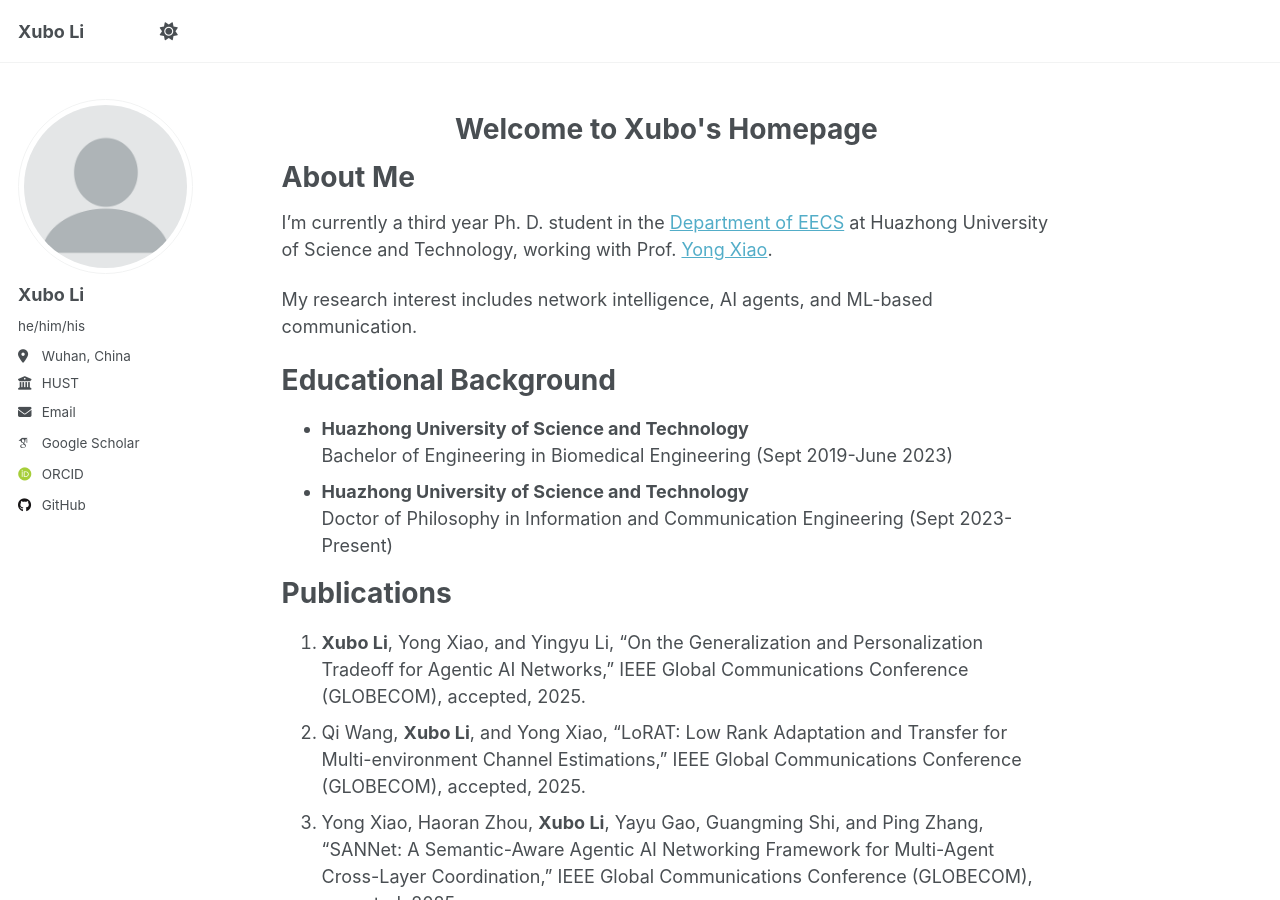
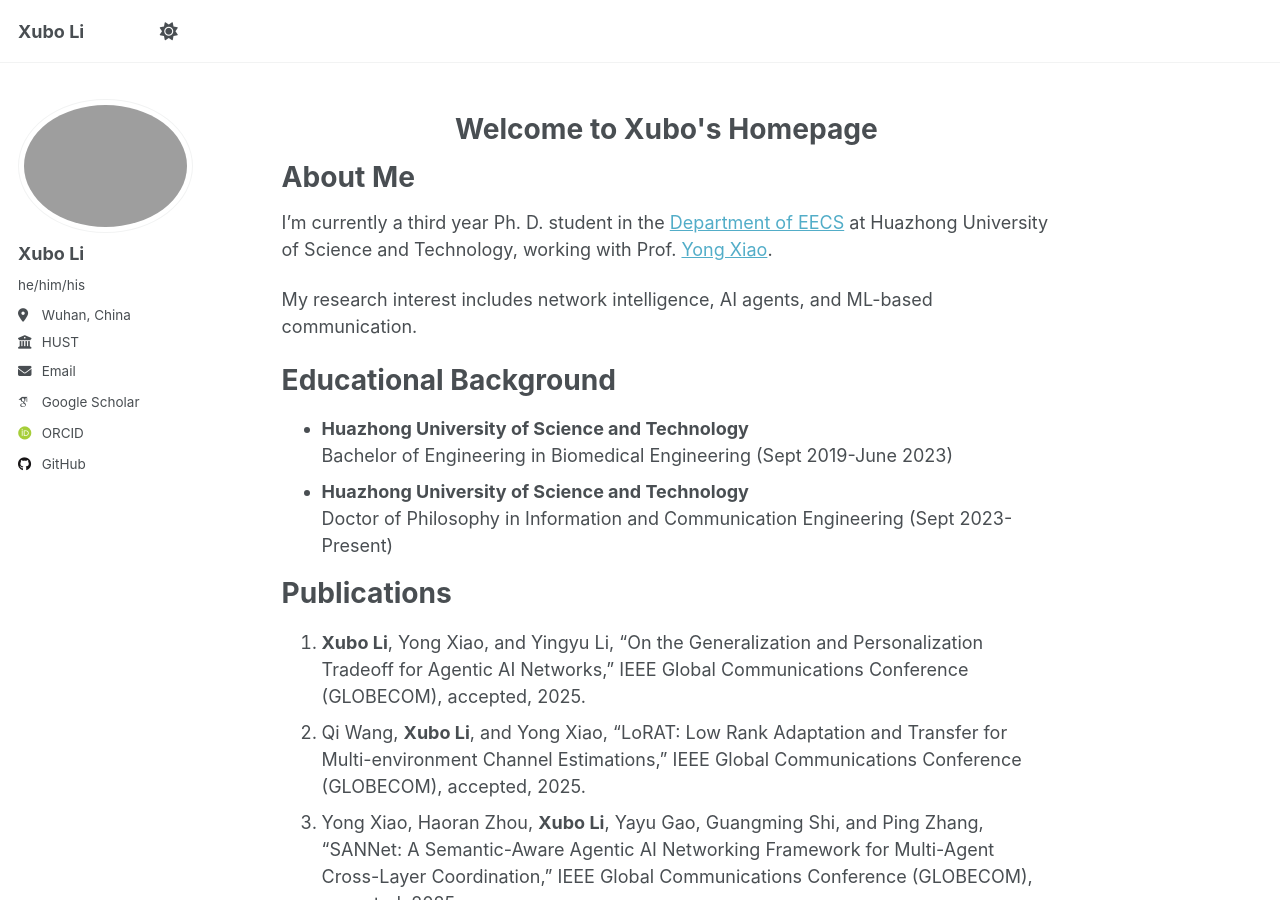
Before and after one commit to XuboLee/xubolee.github.io, a Jekyll site: the page built from _pages/about.md, in a window 1280 px wide and 900 px high. Built offline with Jekyll 4.4.1, drawn with Linux system fonts in a browser that asks for light colours; some web fonts are replaced; a script that is not in the unit is left out.

Commit message:
Update _config.yml

```diff
--- a/_config.yml
+++ b/_config.yml
@@ -22,7 +22,7 @@ repository               : "academicpages/academicpages.github.io"
 #               Additional customization can be done by editing /_includes/author-profile.html
 author:
   # Biographic information
-  avatar           : "profile.png"
+  avatar           : "xubo.png"
   name             : "Xubo Li"
   pronouns         : "he/him/his"
   bio              : # "Short biography for the left-hand sidebar"
```
